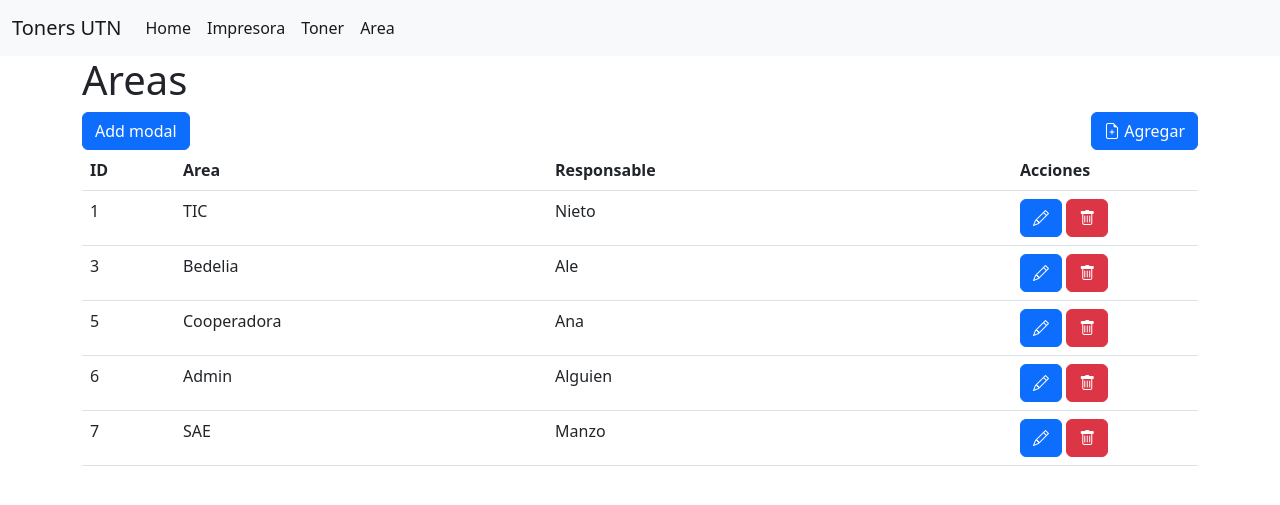
After one commit to marceloambrosio/SistemaTonersUTN, a Django app: page /areas/ in a window 1280 px wide. The commit adds this page. Shown: the top 505 px of the page. Run offline with Django 4.2, Linux system fonts and the light colour scheme; data comes from the database, SQL or seed files in the repository; both versions use the stored data as it was after the commit.

Commit message:
Lista areas

```diff
--- /dev/null
+++ b/registro/templates/area/areas.html
@@ -0,0 +1,54 @@
+{% extends 'base.html' %}
+
+{% block content %}
+
+<h1>Areas</h1>
+<button type="button" class="float-end btn btn-primary" onclick="location.href='/new_area'"><i class="bi-file-earmark-plus"></i> Agregar</button>
+<button type="button" class="btn btn-primary" data-bs-toggle="modal" data-bs-target="#exampleModal">Add modal</button>
+<table class="table table-hover">
+    <thead>
+        <tr>
+            <th scope="col" class="col-1">ID</th>
+            <th scope="col" class="col-4">Area</th>
+            <th scope="col" class="col-5">Responsable</th>
+            <th scope="col" class="col-2">Acciones</th>
+        </tr>
+    </thead>
+    <tbody>
+        {% for areas in areas %}
+        <tr>
+            <td>{{areas.id}}</td>
+            <td>{{areas.nombre}}</td>
+            <td>{{areas.responsable}}</td>
+            <td>
+                <button type="button" class="btn btn-primary"><i class="bi-pencil"></i></button>
+                <button type="button" class="btn btn-danger"><i class="bi-trash"></i></button>
+            </td>
+        </tr>
+        {% endfor %}
+    </tbody>
+</table>
+
+<!-- Modal agregar area -->
+<div class="modal fade" id="exampleModal" tabindex="-1" aria-labelledby="exampleModalLabel" aria-hidden="true">
+    <div class="modal-dialog">
+      <div class="modal-content">
+        <div class="modal-header">
+          <h1 class="modal-title fs-5" id="exampleModalLabel">Agregar area</h1>
+          <button type="button" class="btn-close" data-bs-dismiss="modal" aria-label="Close"></button>
+        </div>
+        <div class="modal-body">
+            <form method="POST">
+                {% csrf_token %}
+                {{form}}
+            </form>
+        </div>
+        <div class="modal-footer">
+          <button type="button" class="btn btn-secondary" data-bs-dismiss="modal">Cerrar</button>
+          <button type="button" class="btn btn-primary">Agregar</button>
+        </div>
+      </div>
+    </div>
+  </div>
+
+{% endblock %}
--- a/registro/templates/new_area.html
+++ b/registro/templates/area/new_area.html
@@ -1,3 +1,7 @@
+{% extends 'base.html' %}
+
+{% block content %}
+
 <h1>Cargar area nueva</h1>
 
 <form method="POST">
@@ -7,3 +11,5 @@
         Save
     </button>
 </form>
+
+{% endblock %}
--- a/registro/templates/base.html
+++ b/registro/templates/base.html
@@ -14,11 +14,11 @@
     <script src="https://cdn.jsdelivr.net/npm/bootstrap@5.2.3/dist/js/bootstrap.bundle.min.js"
         integrity="sha384-kenU1KFdBIe4zVF0s0G1M5b4hcpxyD9F7jL+jjXkk+Q2h455rYXK/7HAuoJl+0I4"
         crossorigin="anonymous"></script>
+    <link rel="stylesheet" href="https://cdn.jsdelivr.net/npm/bootstrap-icons@1.10.2/font/bootstrap-icons.css">
 </head>
 
 <body>
-
-    <nav class="navbar navbar-dark bg-dark">
+    <nav class="navbar navbar-expand-lg bg-light">
         <div class="container-fluid">
             <a class="navbar-brand">Toners UTN</a>
             <button class="navbar-toggler" type="button" data-bs-toggle="collapse"
--- a/registro/views.py
+++ b/registro/views.py
@@ -10,7 +10,10 @@ def index(request):
 
 def mostrar_areas(request):
     areas = list(Area.objects.values())
-    return JsonResponse(areas, safe=False)
+    return render(request, 'area/areas.html', {
+        'areas': areas
+    })
+    #return JsonResponse(areas, safe=False)
 
 def mostrar_toners(request):
     toners = list(Toner.objects.values())
@@ -22,7 +25,7 @@ def mostrar_impresoras(request):
 
 def new_area(request):
     if request.method == 'GET':
-        return render(request, 'new_area.html', {
+        return render(request, 'area/new_area.html', {
             'form': CreateNewArea()
         })
     else:
```
Also changed, not shown: db.sqlite3.
